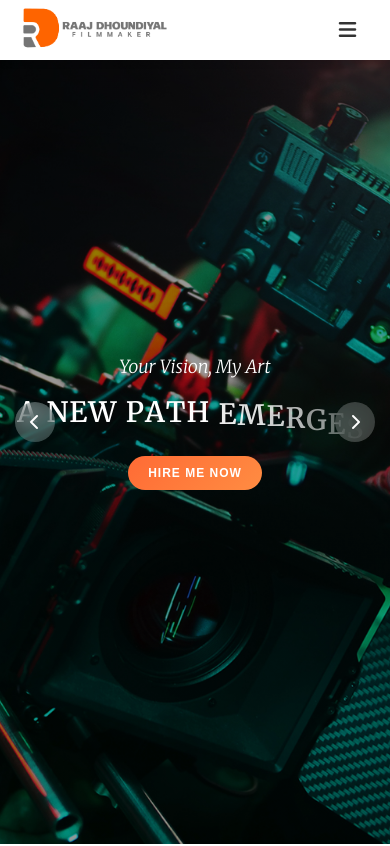
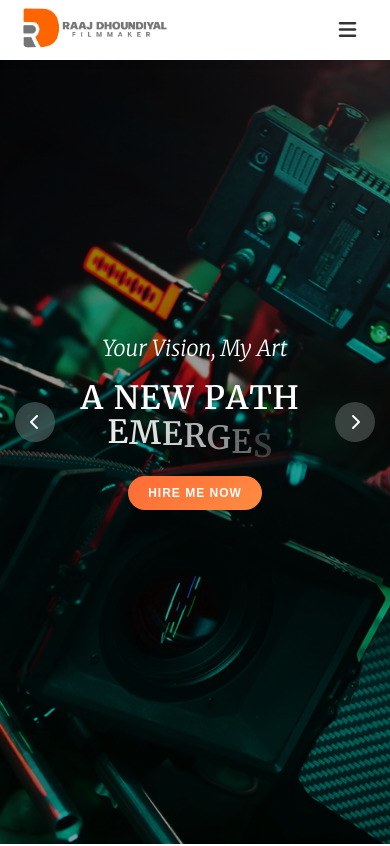
Before and after one commit to dodo-1158/raaj-portfolio, a Next.js app: page / in a window 390 px wide. Shown: the top 846 px of the page. Built offline with nearby package versions, Linux system fonts and the light colour scheme; a web font is replaced by a local one.

Commit message:
Hero text increased

```diff
--- a/app/page.module.css
+++ b/app/page.module.css
@@ -234,7 +234,7 @@
 .slideContent {
   text-align: center;
   color: white;
-  max-width: 800px;
+  max-width: 1200px;
   padding: 0 20px;
 }
 
@@ -252,7 +252,7 @@
 
 .slide.active .upperText {
   font-family: "Merriweather", serif !important;
-  font-size: 32px;
+  font-size: 40px;
   font-weight: 300;
   font-style: italic;
   margin-bottom: 20px;
@@ -262,7 +262,7 @@
 
 .slide.active .mainText {
   font-family: "Merriweather", serif !important;
-  font-size: 50px;
+  font-size: 75px;
   font-weight: 600;
   line-height: 1;
   margin-bottom: 30px;
@@ -533,13 +533,18 @@
   .burgerMenu i {
     font-size: 20px;
   }
-
+/*
+  .slide{
+    width: 100%;
+    height: 100vh;
+    object-fit: contain;
+  } */
   .slide.active .mainText {
-    font-size: 28px;
+    font-size: 32px;
     letter-spacing: 1px;
   }
   .slide.active .upperText {
-    font-size: 18px;
+    font-size: 22px;
   }
   .slide.active .subText {
     font-size: 12px;
--- a/components/About/about.module.css
+++ b/components/About/about.module.css
@@ -209,6 +209,7 @@
     font-size: 14px;
   }
    .aboutImage {
+    width: 100%;
     height: 400px;
   }
 }
@@ -231,6 +232,17 @@
   line-height: -0.1em;
 }
    .aboutImage {
-    height: 400px;
+      width: 100%;
+height: 500px;
+overflow: hidden;
   }
 }}
+
+
+@media (max-width: 368px){
+.aboutImage {
+  width: 100%;
+height: 400px;
+overflow: hidden;
+  }
+}
--- a/components/Awards/awards.module.css
+++ b/components/Awards/awards.module.css
@@ -151,7 +151,7 @@
   }
 
   .awardImage {
-    max-width: 160px;
+    max-width: 100%;
     max-height: 160px;
   }
 }
@@ -200,7 +200,7 @@
   }
 
   .awardImage {
-    max-width: 120px;
+    max-width: 100%;
     max-height: 120px;
   }
 }
--- a/components/CategoryPage/CategoryPage.module.css
+++ b/components/CategoryPage/CategoryPage.module.css
@@ -58,6 +58,7 @@
   background: white;
   border-radius: 16px;
   overflow: hidden;
+  object-fit: contain;
   box-shadow: 0 8px 32px rgba(0, 0, 0, 0.08);
   transition: all 0.4s ease;
   opacity: 0;
@@ -85,6 +86,9 @@
   width: 100%;
   padding-bottom: 56.25%;
   overflow: hidden;
+    object-fit: contain;
+  background-color: #000000;
+
 }
 
 .thumbnail {
@@ -93,7 +97,7 @@
   left: 0;
   width: 100%;
   height: 100%;
-  background-size: cover;
+  background-size: contain;
   background-position: center;
   background-repeat: no-repeat;
   transition: transform 0.4s ease;
--- a/utils/videoData.js
+++ b/utils/videoData.js
@@ -119,7 +119,7 @@ export const videos = [
     videoId: 'VCtK0lqEig4',
     thumbnail: '/thumbnails/india-without-water-production-design.jpg'
   },
-  ,
+
   {
     id: 13,
     title: 'Teaser – Glaani ( Short Film)',
```
